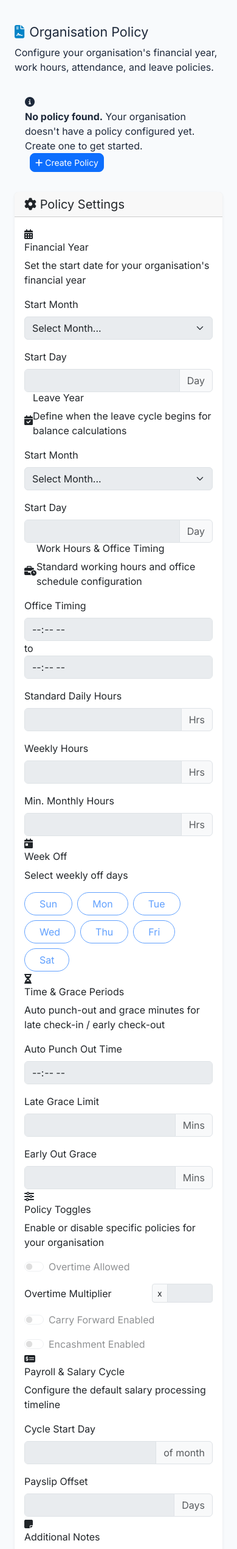
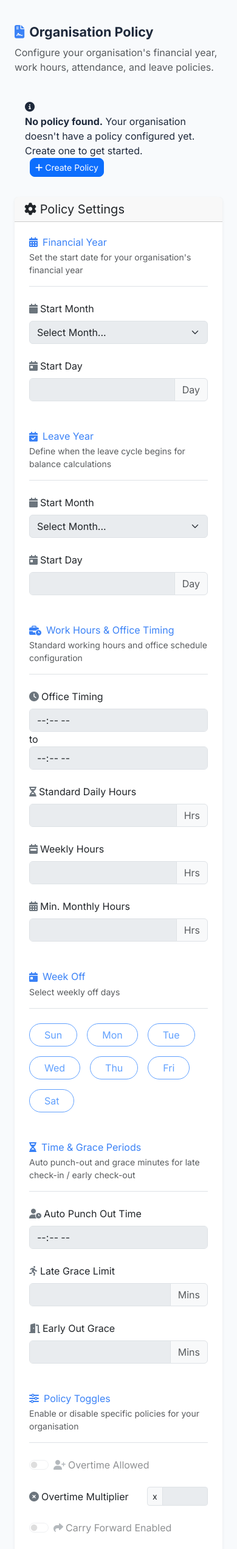
Before and after one commit to shivang-sde/SellsHRMS, a Java web app: page /org/organisation-policy in a window 390 px wide. Shown: the part 60-2600 px from the top of the page at 61% size. Run offline with Spring Boot 4, a stand-in JSP engine, Linux system fonts and the light colour scheme; the visitor is signed in with stand-in values (Sample User, id 1); data that the repository does not hold is empty; some of the project's set-up classes (security, data sources, template engines, error pages and the like) are left out, and stand-ins take their place; some libraries are stand-ins or nearby versions.

Commit message:
style(ui/ux): improve responsivness  and  page readability

```diff
--- a/src/main/webapp/WEB-INF/views/orgadmin/organisation-policy.jsp
+++ b/src/main/webapp/WEB-INF/views/orgadmin/organisation-policy.jsp
@@ -8,9 +8,9 @@
     <div class="container-fluid mt-4">
 
       <!-- Page Header -->
-      <div class="policy-page-header">
-        <h4><i class="fa fa-file-contract me-2" style="color:#0284c7"></i>Organisation Policy</h4>
-        <p>Configure your organisation's financial year, work hours, attendance, and leave policies.</p>
+      <div class="policy-page-header mb-4">
+        <h4 class="fw-bold"><i class="fa fa-file-contract me-2 text-primary"></i>Organisation Policy</h4>
+        <p class="text-muted text-wrap" style="max-width: 600px;">Configure your organisation's financial year, work hours, attendance, and leave policies.</p>
       </div>
 
       <!-- No Policy Alert -->
@@ -40,24 +40,21 @@
           </button>
         </div>
 
-        <div class="card-body">
+        <div class="card-body p-4 p-md-5">
           <form id="organisationPolicyForm">
             <input type="hidden" id="policyId">
 
             <!-- ═══════ Financial Year Section ═══════ -->
-            <div class="policy-section">
-              <div class="policy-section-header">
-                <div class="section-icon financial">
-                  <i class="fa fa-calendar-alt"></i>
-                </div>
-                <div>
-                  <h6>Financial Year</h6>
-                  <p>Set the start date for your organisation's financial year</p>
+            <div class="policy-section mb-5">
+              <div class="policy-section-header border-bottom pb-3 mb-4">
+                <div class="w-100">
+                  <h6 class="d-flex align-items-center text-primary mb-1"><i class="fa fa-calendar-alt me-2"></i>Financial Year</h6>
+                  <p class="text-muted small mb-0">Set the start date for your organisation's financial year</p>
                 </div>
               </div>
-              <div class="row g-3">
+              <div class="row g-4">
                 <div class="col-md-6">
-                  <label class="form-label">Start Month</label>
+                  <label class="form-label"><i class="fa fa-calendar me-1 text-secondary"></i>Start Month</label>
                   <select id="financialYearStartMonth" class="form-select" required disabled>
                     <option value="" disabled selected>Select Month...</option>
                     <option value="1">1 - January</option>
@@ -75,7 +72,7 @@
                   </select>
                 </div>
                 <div class="col-md-6">
-                  <label class="form-label">Start Day</label>
+                  <label class="form-label"><i class="fa fa-calendar-day me-1 text-secondary"></i>Start Day</label>
                   <div class="input-group flex-nowrap">
                     <input type="number" id="financialYearStartDay" class="form-control" min="1" max="31" required
                       disabled>
@@ -86,21 +83,16 @@
             </div>
 
             <!-- ═══════ Leave Year Section ═══════ -->
-            <div class="policy-section">
-              <div class="policy-section-header">
-                <div class="d-flex align-items-center">
-                  <div class="section-icon leave">
-                    <i class="fa fa-calendar-check"></i>
-                  </div>
-                  <div>
-                    <h6>Leave Year</h6>
-                    <p>Define when the leave cycle begins for balance calculations</p>
-                  </div>
+            <div class="policy-section mb-5">
+              <div class="policy-section-header border-bottom pb-3 mb-4">
+                <div class="w-100">
+                  <h6 class="d-flex align-items-center text-primary mb-1"><i class="fa fa-calendar-check me-2"></i>Leave Year</h6>
+                  <p class="text-muted small mb-0">Define when the leave cycle begins for balance calculations</p>
                 </div>
               </div>
-              <div class="row g-3">
+              <div class="row g-4">
                 <div class="col-md-6">
-                  <label class="form-label">Start Month</label>
+                  <label class="form-label"><i class="fa fa-calendar me-1 text-secondary"></i>Start Month</label>
                   <select id="leaveYearStartMonth" class="form-select" required disabled>
                     <option value="" disabled selected>Select Month...</option>
                     <option value="1">1 - January</option>
@@ -118,7 +110,7 @@
                   </select>
                 </div>
                 <div class="col-md-6">
-                  <label class="form-label">Start Day</label>
+                  <label class="form-label"><i class="fa fa-calendar-day me-1 text-secondary"></i>Start Day</label>
                   <div class="input-group flex-nowrap">
                     <input type="number" id="leaveYearStartDay" class="form-control" min="1" max="31" required disabled>
                     <span class="input-group-text text-muted">Day</span>
@@ -128,21 +120,16 @@
             </div>
 
             <!-- ═══════ Work Hours Section ═══════ -->
-            <div class="policy-section">
-              <div class="policy-section-header">
-                <div class="d-flex align-items-center">
-                  <div class="section-icon work">
-                    <i class="fa fa-business-time"></i>
-                  </div>
-                  <div>
-                    <h6>Work Hours & Office Timing</h6>
-                    <p>Standard working hours and office schedule configuration</p>
-                  </div>
+            <div class="policy-section mb-5">
+              <div class="policy-section-header border-bottom pb-3 mb-4">
+                <div class="w-100">
+                  <h6 class="d-flex align-items-center text-primary mb-1"><i class="fa fa-business-time me-2"></i>Work Hours & Office Timing</h6>
+                  <p class="text-muted small mb-0">Standard working hours and office schedule configuration</p>
                 </div>
               </div>
-              <div class="row g-3">
+              <div class="row g-4">
                 <div class="col-md-6 col-lg-3">
-                  <label class="form-label" for="officeStartTime">Office Timing</label>
+                  <label class="form-label" for="officeStartTime"><i class="fa fa-clock me-1 text-secondary"></i>Office Timing</label>
                   <div class="office-timing-group">
                     <input type="time" name="officeStartTime" id="officeStartTime" class="form-control custom-time">
                     <span class="timing-separator">to</span>
@@ -150,7 +137,7 @@
                   </div>
                 </div>
                 <div class="col-md-6 col-lg-3">
-                  <label class="form-label">Standard Daily Hours</label>
+                  <label class="form-label"><i class="fa fa-hourglass-half me-1 text-secondary"></i>Standard Daily Hours</label>
                   <div class="input-group flex-nowrap">
                     <input type="number" id="standardDailyHours" class="form-control" step="0.1" min="0" required
                       disabled>
@@ -158,14 +145,14 @@
                   </div>
                 </div>
                 <div class="col-md-6 col-lg-3">
-                  <label class="form-label">Weekly Hours</label>
+                  <label class="form-label"><i class="fa fa-calendar-week me-1 text-secondary"></i>Weekly Hours</label>
                   <div class="input-group flex-nowrap">
                     <input type="number" id="weeklyHours" class="form-control" step="0.1" min="0" required disabled>
                     <span class="input-group-text text-muted">Hrs</span>
                   </div>
                 </div>
                 <div class="col-md-6 col-lg-3">
-                  <label class="form-label">Min. Monthly Hours</label>
+                  <label class="form-label"><i class="fa fa-calendar-alt me-1 text-secondary"></i>Min. Monthly Hours</label>
                   <div class="input-group flex-nowrap">
                     <input type="number" id="minMonthlyHours" class="form-control" step="0.1" min="0" required disabled>
                     <span class="input-group-text text-muted">Hrs</span>
@@ -174,19 +161,16 @@
               </div>
             </div>
 
-            <div class="policy-section">
-              <div class="policy-section-header">
-                <div class="section-icon">
-                  <i class="fa fa-calendar-day"></i>
-                </div>
-                <div>
-                  <h6>Week Off</h6>
-                  <p>Select weekly off days</p>
+            <div class="policy-section mb-5">
+              <div class="policy-section-header border-bottom pb-3 mb-4">
+                <div class="w-100">
+                  <h6 class="d-flex align-items-center text-primary mb-1"><i class="fa fa-calendar-day me-2"></i>Week Off</h6>
+                  <p class="text-muted small mb-0">Select weekly off days</p>
                 </div>
               </div>
 
-              <div class="week-off-container mt-2">
-                <div class="d-flex flex-wrap gap-2">
+              <div class="week-off-container mt-4">
+                <div class="d-flex flex-wrap gap-3">
                   <input type="checkbox" class="btn-check week-off-checkbox" id="wo-sun" value="SUNDAY"
                     autocomplete="off" disabled>
                   <label class="btn btn-outline-primary rounded-pill px-4" for="wo-sun">Sun</label>
@@ -219,30 +203,27 @@
             </div>
 
             <!-- ═══════ Time & Grace Section ═══════ -->
-            <div class="policy-section">
-              <div class="policy-section-header">
-                <div class="section-icon grace">
-                  <i class="fa fa-hourglass-half"></i>
-                </div>
-                <div>
-                  <h6>Time & Grace Periods</h6>
-                  <p>Auto punch-out and grace minutes for late check-in / early check-out</p>
+            <div class="policy-section mb-5">
+              <div class="policy-section-header border-bottom pb-3 mb-4">
+                <div class="w-100">
+                  <h6 class="d-flex align-items-center text-primary mb-1"><i class="fa fa-hourglass-half me-2"></i>Time & Grace Periods</h6>
+                  <p class="text-muted small mb-0">Auto punch-out and grace minutes for late check-in / early check-out</p>
                 </div>
               </div>
-              <div class="row g-3">
+              <div class="row g-4">
                 <div class="col-md-4">
-                  <label class="form-label">Auto Punch Out Time</label>
+                  <label class="form-label"><i class="fa fa-user-clock me-1 text-secondary"></i>Auto Punch Out Time</label>
                   <input type="time" id="autoPunchOutTime" class="form-control custom-time" required disabled>
                 </div>
                 <div class="col-md-4">
-                  <label class="form-label">Late Grace Limit</label>
+                  <label class="form-label"><i class="fa fa-running me-1 text-secondary"></i>Late Grace Limit</label>
                   <div class="input-group flex-nowrap">
                     <input type="number" id="lateGraceMinutes" class="form-control" min="0" required disabled>
                     <span class="input-group-text text-muted">Mins</span>
                   </div>
                 </div>
                 <div class="col-md-4">
-                  <label class="form-label">Early Out Grace</label>
+                  <label class="form-label"><i class="fa fa-door-open me-1 text-secondary"></i>Early Out Grace</label>
                   <div class="input-group flex-nowrap">
                     <input type="number" id="earlyOutGraceMinutes" class="form-control" min="0" required disabled>
                     <span class="input-group-text text-muted">Mins</span>
@@ -252,23 +233,20 @@
             </div>
 
             <!-- ═══════ Policy Toggles Section ═══════ -->
-            <div class="policy-section">
-              <div class="policy-section-header">
-                <div class="section-icon toggles">
-                  <i class="fa fa-sliders-h"></i>
-                </div>
-                <div>
-                  <h6>Policy Toggles</h6>
-                  <p>Enable or disable specific policies for your organisation</p>
+            <div class="policy-section mb-5">
+              <div class="policy-section-header border-bottom pb-3 mb-4">
+                <div class="w-100">
+                  <h6 class="d-flex align-items-center text-primary mb-1"><i class="fa fa-sliders-h me-2"></i>Policy Toggles</h6>
+                  <p class="text-muted small mb-0">Enable or disable specific policies for your organisation</p>
                 </div>
               </div>
-              <div class="row g-3">
+              <div class="row g-4">
                 <div class="col-md-6 col-lg-4">
                   <div class="toggle-card d-flex align-items-center w-100">
                     <div class="form-check form-switch m-0 p-0 d-flex align-items-center flex-nowrap gap-2 w-100">
                       <input class="form-check-input flex-shrink-0 m-0" type="checkbox" role="switch"
                         id="overtimeAllowed" disabled>
-                      <label class="form-check-label mb-0 text-nowrap" for="overtimeAllowed">Overtime Allowed</label>
+                      <label class="form-check-label mb-0 text-nowrap" for="overtimeAllowed"><i class="fa fa-user-plus me-1 text-secondary"></i>Overtime Allowed</label>
                     </div>
                   </div>
                 </div>
@@ -276,7 +254,7 @@
                   <div class="toggle-card d-flex align-items-center w-100">
                     <div class="overtime-multiplier-wrap w-100">
                       <div class="d-flex w-100 justify-content-between align-items-center flex-nowrap gap-2">
-                        <label class="form-label mb-0 text-nowrap" for="overtimeMultiplier">Overtime Multiplier</label>
+                        <label class="form-label mb-0 text-nowrap" for="overtimeMultiplier"><i class="fa fa-times-circle me-1 text-secondary"></i>Overtime Multiplier</label>
                         <div class="input-group input-group-sm m-0 flex-nowrap" style="width: 100px;">
                           <span class="input-group-text">x</span>
                           <input type="number" id="overtimeMultiplier" class="form-control text-center px-1" step="0.1"
@@ -290,7 +268,7 @@
                   <div class="toggle-card">
                     <input class="form-check-input" type="checkbox" role="switch" id="flexibleHourModelEnabled"
                       disabled>
-                    <label class="form-check-label" for="flexibleHourModelEnabled">Flexible Hour Model</label>
+                    <label class="form-check-label" for="flexibleHourModelEnabled"><i class="fa fa-people-arrows me-1 text-secondary"></i>Flexible Hour Model</label>
                   </div>
                 </div> -->
                 <div class="col-md-6 col-lg-4">
@@ -298,8 +276,7 @@
                     <div class="form-check form-switch m-0 p-0 d-flex align-items-center flex-nowrap gap-2 w-100">
                       <input class="form-check-input flex-shrink-0 m-0" type="checkbox" role="switch"
                         id="carryForwardEnabled" disabled>
-                      <label class="form-check-label mb-0 text-nowrap" for="carryForwardEnabled">Carry Forward
-                        Enabled</label>
+                      <label class="form-check-label mb-0 text-nowrap" for="carryForwardEnabled"><i class="fa fa-share me-1 text-secondary"></i>Carry Forward Enabled</label>
                     </div>
                   </div>
                 </div>
@@ -308,8 +285,7 @@
                     <div class="form-check form-switch m-0 p-0 d-flex align-items-center flex-nowrap gap-2 w-100">
                       <input class="form-check-input flex-shrink-0 m-0" type="checkbox" role="switch"
                         id="encashmentEnabled" disabled>
-                      <label class="form-check-label mb-0 text-nowrap" for="encashmentEnabled">Encashment
-                        Enabled</label>
+                      <label class="form-check-label mb-0 text-nowrap" for="encashmentEnabled"><i class="fa fa-money-bill-wave me-1 text-secondary"></i>Encashment Enabled</label>
                     </div>
                   </div>
                 </div>
@@ -317,19 +293,16 @@
             </div>
 
             <!-- ═══════ Payroll & Salary Cycle Section ═══════ -->
-            <div class="policy-section">
-              <div class="policy-section-header">
-                <div class="section-icon financial">
-                  <i class="fa fa-money-check-alt"></i>
-                </div>
-                <div>
-                  <h6>Payroll & Salary Cycle</h6>
-                  <p>Configure the default salary processing timeline</p>
+            <div class="policy-section mb-5">
+              <div class="policy-section-header border-bottom pb-3 mb-4">
+                <div class="w-100">
+                  <h6 class="d-flex align-items-center text-primary mb-1"><i class="fa fa-money-check-alt me-2"></i>Payroll & Salary Cycle</h6>
+                  <p class="text-muted small mb-0">Configure the default salary processing timeline</p>
                 </div>
               </div>
-              <div class="row g-3">
+              <div class="row g-4">
                 <div class="col-md-4">
-                  <label class="form-label">Cycle Start Day</label>
+                  <label class="form-label"><i class="fa fa-calendar-check me-1 text-secondary"></i>Cycle Start Day</label>
                   <div class="input-group flex-nowrap">
                     <input type="number" id="salaryCycleStartDay" class="form-control" min="1" max="31" required
                       disabled>
@@ -337,14 +310,14 @@
                   </div>
                 </div>
                 <!-- <div class="col-md-4">
-                  <label class="form-label">Cycle Duration</label>
+                  <label class="form-label"><i class="fa fa-stopwatch me-1 text-secondary"></i>Cycle Duration</label>
                   <div class="input-group flex-nowrap">
                     <input type="number" id="cycleDuration" class="form-control" min="1" max="31" required disabled>
                     <span class="input-group-text text-muted">Days</span>
                   </div>
                 </div> -->
                 <div class="col-md-4">
-                  <label class="form-label">Payslip Offset</label>
+                  <label class="form-label"><i class="fa fa-file-invoice-dollar me-1 text-secondary"></i>Payslip Offset</label>
                   <div class="input-group flex-nowrap">
                     <input type="number" id="payslipGenerationOffsetDays" class="form-control" min="0" required
                       disabled>
@@ -355,14 +328,11 @@
             </div>
 
             <!-- ═══════ Additional Notes Section ═══════ -->
-            <div class="policy-section">
-              <div class="policy-section-header">
-                <div class="section-icon notes">
-                  <i class="fa fa-sticky-note"></i>
-                </div>
-                <div>
-                  <h6>Additional Notes</h6>
-                  <p>Any extra policy details or reminders</p>
+            <div class="policy-section mb-5">
+              <div class="policy-section-header border-bottom pb-3 mb-4">
+                <div class="w-100">
+                  <h6 class="d-flex align-items-center text-primary mb-1"><i class="fa fa-sticky-note me-2"></i>Additional Notes</h6>
+                  <p class="text-muted small mb-0">Any extra policy details or reminders</p>
                 </div>
               </div>
               <div class="row">
@@ -373,7 +343,7 @@
             </div>
 
             <!-- Action Bar -->
-            <div class="d-flex justify-content-between align-items-center mt-2">
+            <div class="d-flex justify-content-between align-items-center mt-5 pt-4 border-top">
               <!-- Last Updated -->
               <div class="text-muted" id="lastUpdatedInfo" style="font-size: 0.85rem; display: none;">
                 <i class="fa fa-clock me-1"></i> Last updated:
```
Also changed, not shown: src/main/resources/static/js/desig.js (+9 -7 lines), src/main/resources/static/js/orgadmin-list.js (+5 -5 lines), src/main/resources/static/js/work/project-detail.js (+8 -6 lines), src/main/webapp/WEB-INF/views/orgadmin/designation.jsp (+8 -6 lines), src/main/webapp/WEB-INF/views/superadmin/orgadmin-list.jsp (+13 -7 lines), src/main/webapp/WEB-INF/views/work/project-detail.jsp (+11 -6 lines).
